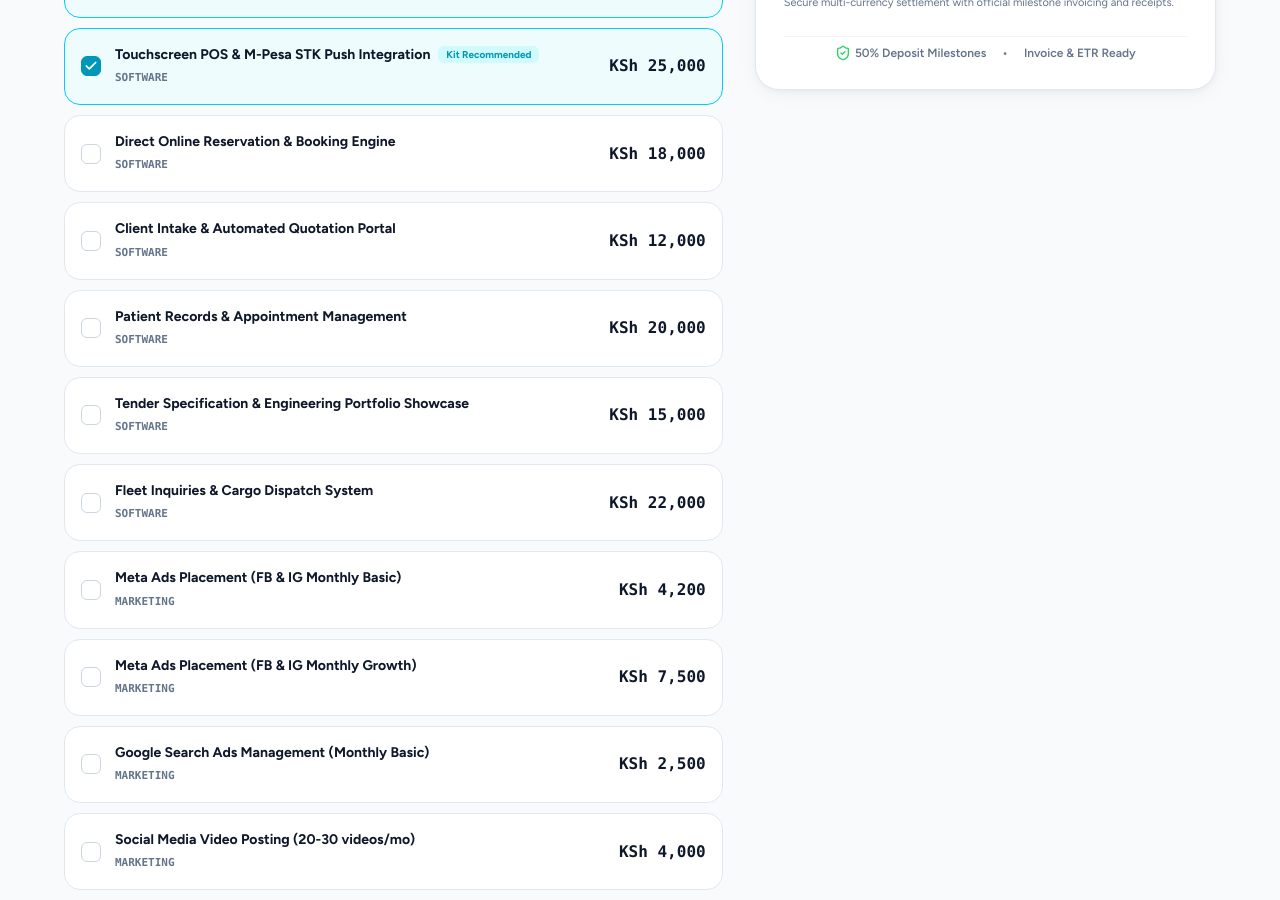
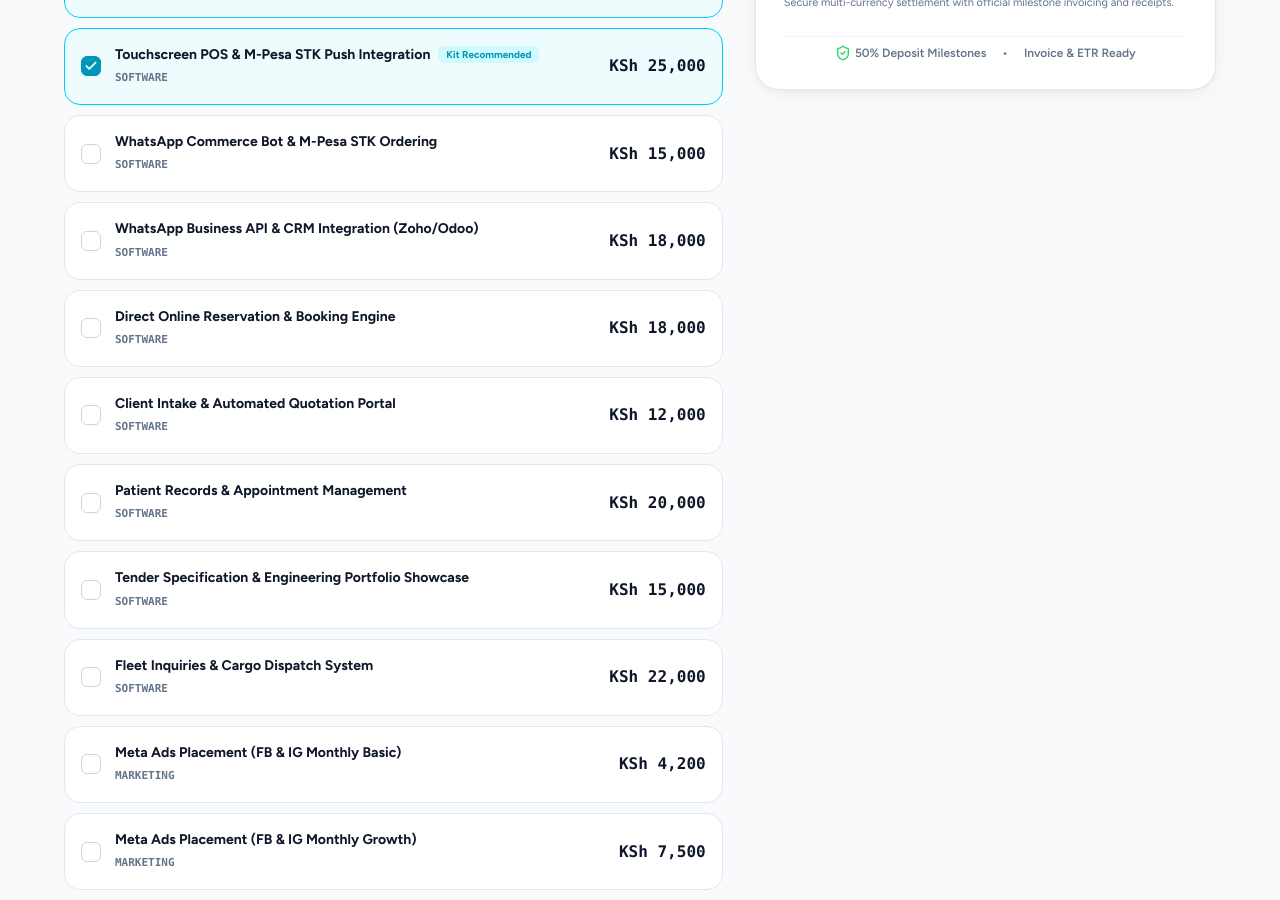
Before and after one commit to KimJon/haxormtc, a React (Vite) app: page / in a window 1280 px wide. Shown: the part 9700-10600 px from the top of the page. Built offline with nearby package versions, Linux system fonts and the light colour scheme; no server answers.

Commit message:
feat(seo): add Google Search Console site verification file and meta tag, add WhatsApp Commerce service

```diff
--- a/index.html
+++ b/index.html
@@ -26,6 +26,7 @@
     <link rel="canonical" href="https://haxormtc.com/" />
     <meta name="robots" content="index, follow, max-image-preview:large, max-snippet:-1, max-video-preview:-1" />
     <meta name="author" content="Haxor MTC" />
+    <meta name="google-site-verification" content="googleba2745362240b96a" />
 
     <!-- OpenGraph Social Metadata (Global & International) -->
     <meta property="og:locale" content="en_US" />
--- /dev/null
+++ b/public/googleba2745362240b96a.html
@@ -0,0 +1 @@
+google-site-verification: googleba2745362240b96a.html
--- a/src/data/servicesData.js
+++ b/src/data/servicesData.js
@@ -68,6 +68,27 @@ export const SERVICES = [
       "Strict enterprise data privacy guardrails & private VPC hosting",
     ],
     whatsappText: "Hello Haxor MTC, I am interested in building AI automation and custom AI agents for our business.",
+  },
+  {
+    id: "whatsapp-commerce-automation",
+    category: "tech-ai",
+    name: "WhatsApp Commerce & Conversational AI Chatbots",
+    tagline: "Turn WhatsApp into an automated sales and 24/7 support channel with interactive product catalogs, M-Pesa STK ordering, and ERP sync.",
+    price: "15,000",
+    billing: "Starting Setup",
+    badge: "High Conversion",
+    highlight: true,
+    channels: ["WhatsApp Business API", "Meta Cloud", "M-Pesa STK"],
+    deliverables: [
+      "Official WhatsApp Business Cloud API setup & Meta Business verification assistance",
+      "Interactive WhatsApp product catalog with in-chat browsing and order checkout",
+      "Automated M-Pesa STK push payment prompt triggered directly inside customer chat",
+      "24/7 conversational AI support bot answering FAQs, product queries & booking appointments",
+      "Real-time CRM & ERP integration: sync leads and transactions to Zoho CRM or Odoo ERP",
+      "Automated dispatch notifications, order confirmation receipts & tracking links",
+      "Multi-agent live chat dashboard for seamless human customer service takeover",
+    ],
+    whatsappText: "Hello Haxor MTC, I want to launch WhatsApp Commerce and an automated ordering chatbot for my business.",
   },
   {
     id: "custom-software-development",
@@ -691,6 +712,8 @@ export const CALCULATOR_ITEMS = [
   { id: "calc-email-basic", name: "Branded Email Setup (Webmail / cPanel)", price: 700, category: "Web" },
   { id: "calc-email-outlook", name: "Microsoft Outlook Pro Setup & Security", price: 1500, category: "Web" },
   { id: "calc-pos-system", name: "Touchscreen POS & M-Pesa STK Push Integration", price: 25000, category: "Software" },
+  { id: "calc-whatsapp-commerce", name: "WhatsApp Commerce Bot & M-Pesa STK Ordering", price: 15000, category: "Software" },
+  { id: "calc-whatsapp-crm", name: "WhatsApp Business API & CRM Integration (Zoho/Odoo)", price: 18000, category: "Software" },
   { id: "calc-booking-engine", name: "Direct Online Reservation & Booking Engine", price: 18000, category: "Software" },
   { id: "calc-lead-portal", name: "Client Intake & Automated Quotation Portal", price: 12000, category: "Software" },
   { id: "calc-health-records", name: "Patient Records & Appointment Management", price: 20000, category: "Software" },
```
